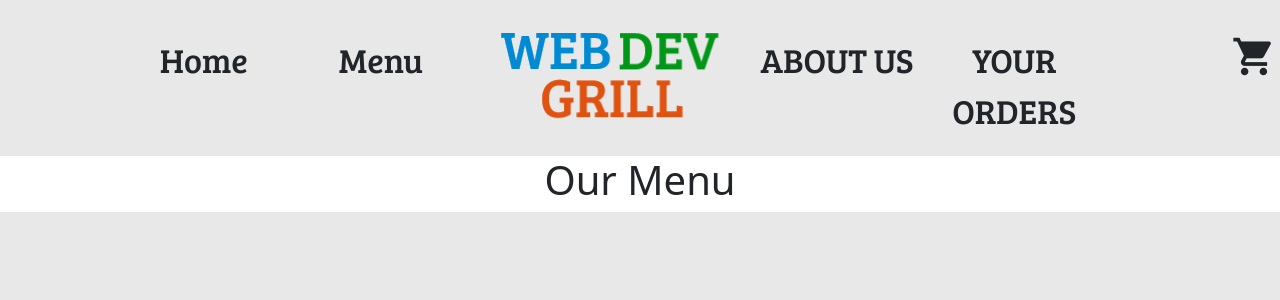
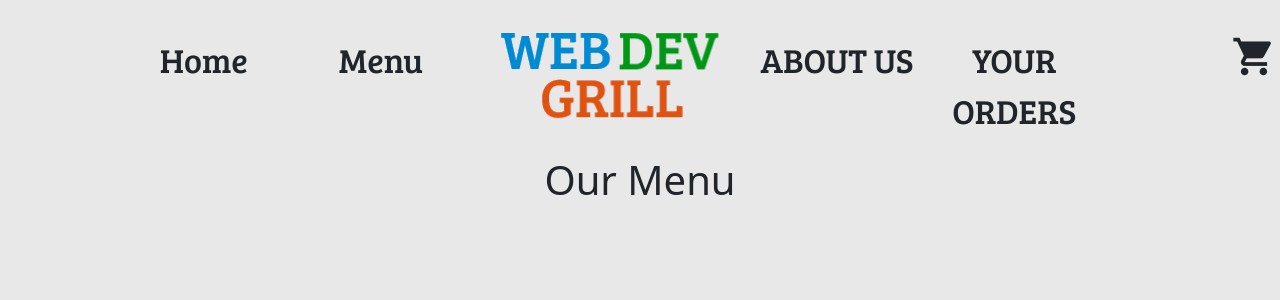
Before and after one commit to KyleHoc/webdevgrill, an Angular app: page /#/menu in a window 1280 px wide. Shown: the top 300 px of the page. Built offline with nearby package versions, Linux system fonts and the light colour scheme; no server answers.

Commit message:
CSS minor add

```diff
--- a/src/app/menu/menu.component.css
+++ b/src/app/menu/menu.component.css
@@ -0,0 +1,7 @@
+.menu-container{
+  background-color: #E8E8E8;
+}
+
+.blue{
+  color: #008AD4;
+}
```
